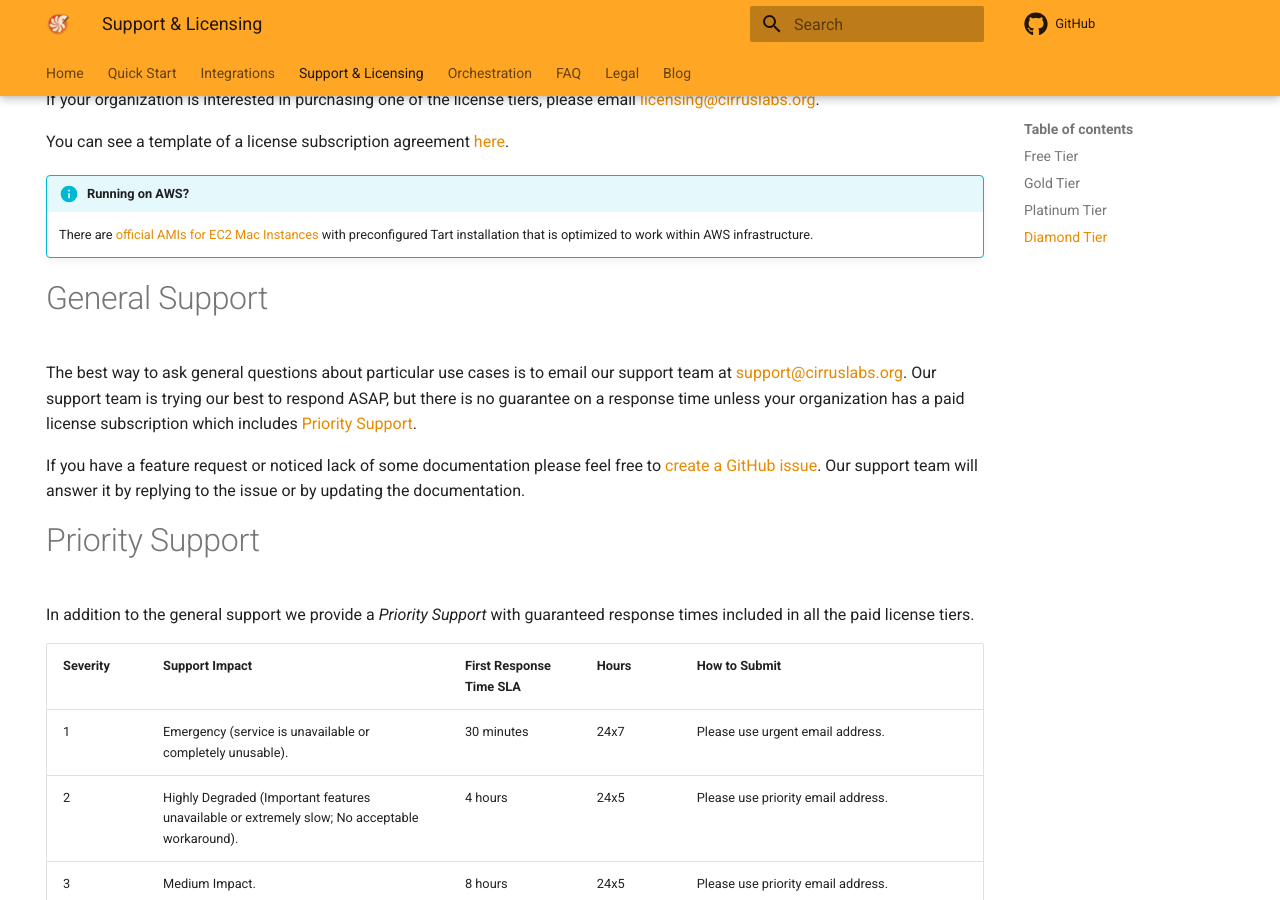
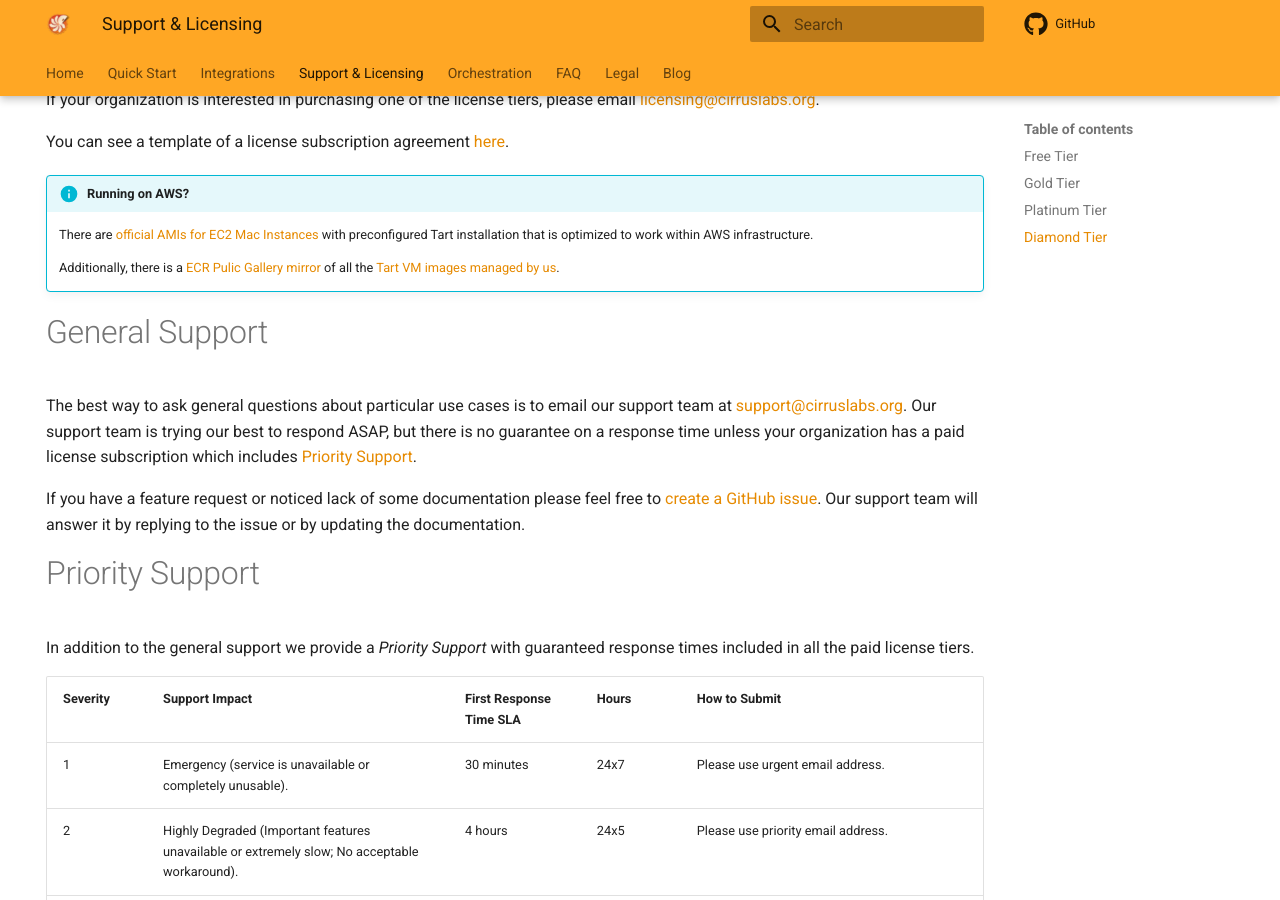
Before and after one commit to cirruslabs/tart, an MkDocs documentation site: the page built from docs/licensing.md, in a window 1280 px wide and 900 px high, scrolled down 1121 px. Built offline with MkDocs 1.6.1 and Material for MkDocs 9.7.7, drawn with Linux system fonts in a browser that asks for light colours; plug-ins that fetch from the network failed and are left out; comment, search, counter and statistics services are not loaded.

Commit message:
Document ECR Public Mirror
Fixes https://github.com/cirruslabs/tart/discussions/652

```diff
--- a/docs/licensing.md
+++ b/docs/licensing.md
@@ -61,6 +61,9 @@
     There are [official AMIs for EC2 Mac Instances](https://aws.amazon.com/marketplace/pp/prodview-qczco34wlkdws)
     with preconfigured Tart installation that is optimized to work within AWS infrastructure.
 
+    Additionally, there is a [ECR Pulic Gallery mirror](https://gallery.ecr.aws/cirruslabs/macos) of all the
+    [Tart VM images managed by us](https://github.com/cirruslabs/macos-image-templates).
+
 # General Support
 
 The best way to ask general questions about particular use cases is to email our support team at [support@cirruslabs.org](mailto:support@cirruslabs.org).
```
